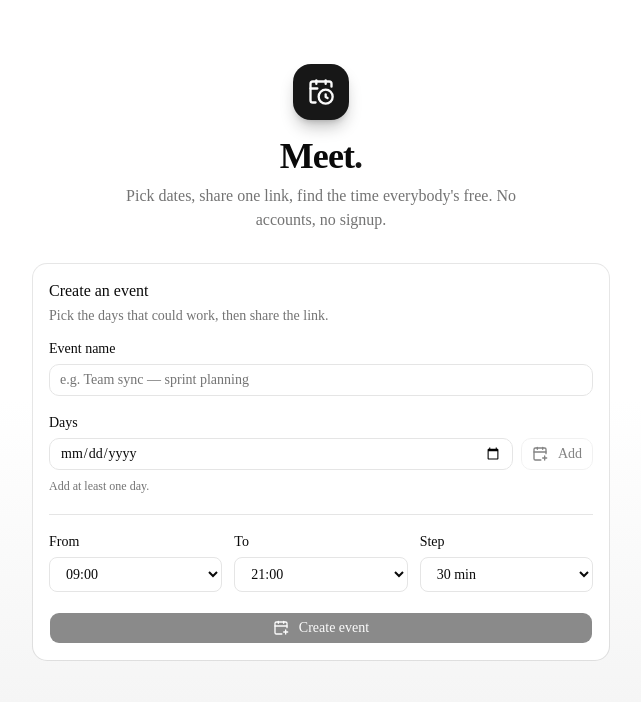
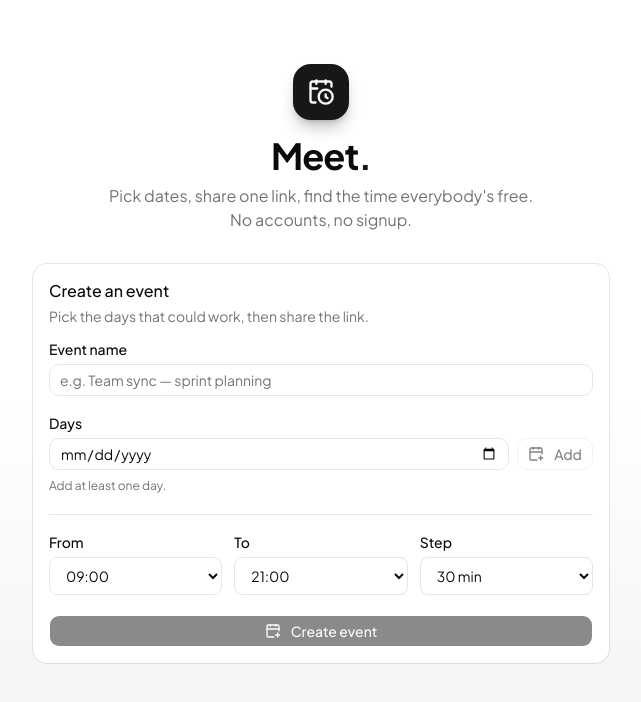
Before and after one commit to KevinAntonioWiyonoLauw/meet, a Next.js app: page / in a window 1280 px wide. Shown: the top 702 px of the page, without its empty margins (319-960 px from the left). Built offline with nearby package versions, Linux system fonts and the light colour scheme.

Commit message:
style: swap to Plus Jakarta Sans

```diff
--- a/app/globals.css
+++ b/app/globals.css
@@ -7,9 +7,9 @@
 @theme inline {
   --color-background: var(--background);
   --color-foreground: var(--foreground);
-  --font-sans: var(--font-sans);
-  --font-mono: var(--font-geist-mono);
-  --font-heading: var(--font-sans);
+  --font-sans: var(--font-plus-jakarta);
+  --font-mono: ui-monospace, SFMono-Regular, Menlo, monospace;
+  --font-heading: var(--font-plus-jakarta);
   --color-sidebar-ring: var(--sidebar-ring);
   --color-sidebar-border: var(--sidebar-border);
   --color-sidebar-accent-foreground: var(--sidebar-accent-foreground);
--- a/app/layout.tsx
+++ b/app/layout.tsx
@@ -1,27 +1,22 @@
 import type { Metadata } from "next";
-import { Geist, Geist_Mono } from "next/font/google";
+import { Plus_Jakarta_Sans } from "next/font/google";
 import "./globals.css";
 
-const geistSans = Geist({
-  variable: "--font-geist-sans",
-  subsets: ["latin"],
-});
-
-const geistMono = Geist_Mono({
-  variable: "--font-geist-mono",
+const plusJakarta = Plus_Jakarta_Sans({
+  variable: "--font-plus-jakarta",
   subsets: ["latin"],
 });
 
 export const metadata: Metadata = {
-  title: "Create Next App",
-  description: "Generated by create next app",
+  title: "Meet — find the time",
+  description: "Pick dates, share one link, find the time everybody's free. No accounts, no signup.",
 };
 
 export default function RootLayout({ children }: LayoutProps<"/">) {
   return (
     <html
       lang="en"
-      className={`${geistSans.variable} ${geistMono.variable} h-full antialiased`}
+      className={`${plusJakarta.variable} h-full antialiased`}
     >
       <body className="min-h-full flex flex-col">{children}</body>
     </html>
--- a/portainer/meet.yml
+++ b/portainer/meet.yml
@@ -3,7 +3,7 @@ services:
     image: ghcr.io/kevinantoniowiyonolauw/meet:latest
     container_name: meet
     restart: unless-stopped
-    env:
+    environment:
       - NODE_ENV=production
       - DB_PATH=/data/meet.db
     volumes:
```
